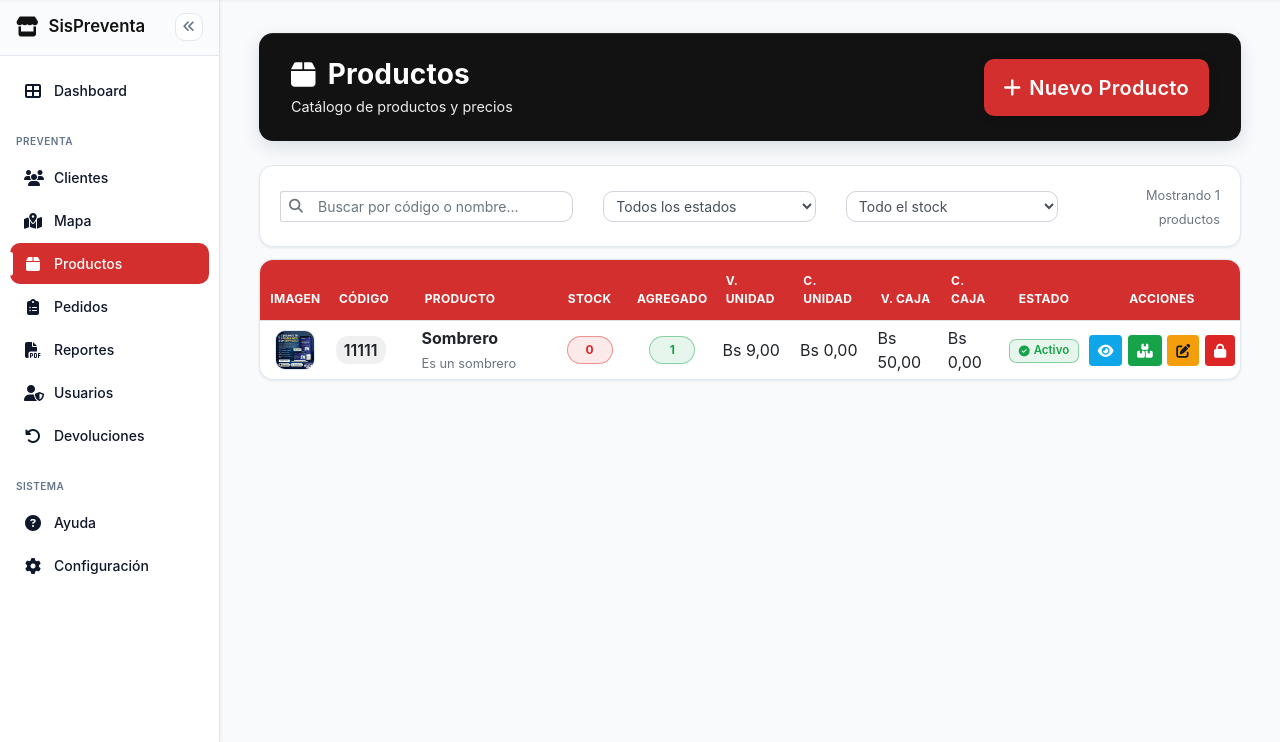
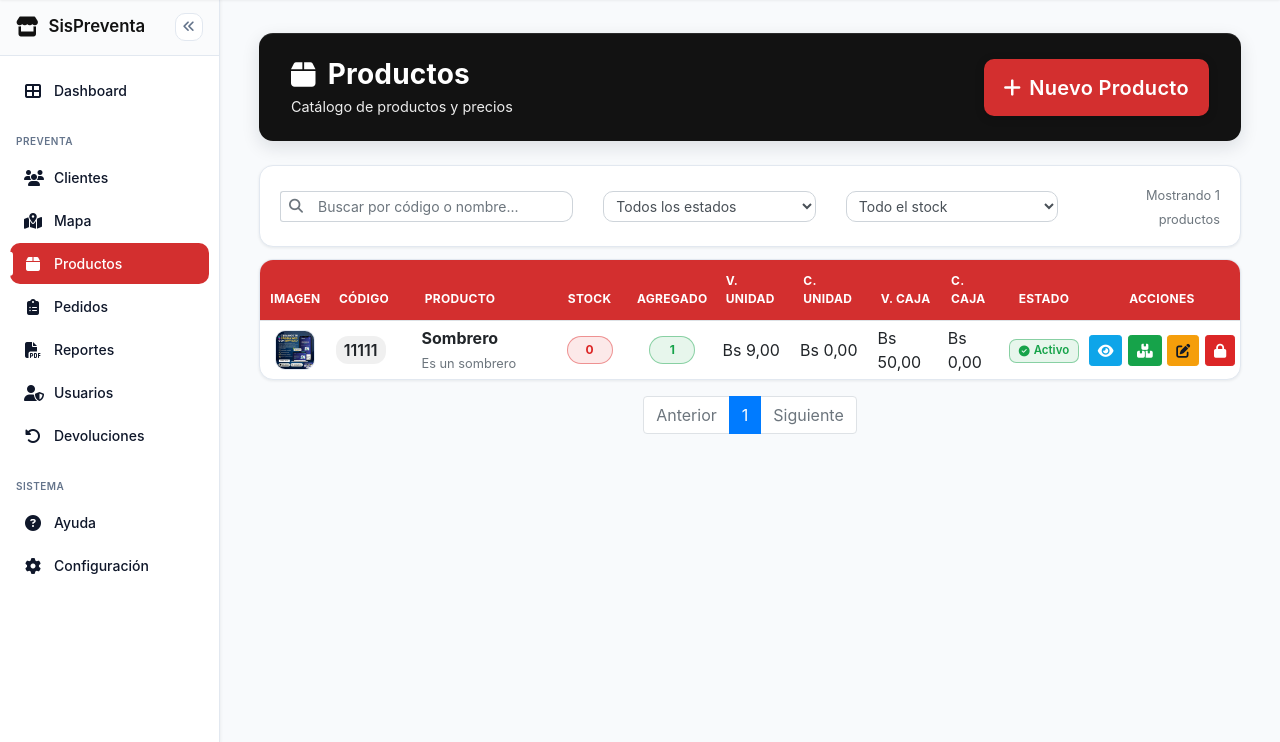
Before and after one commit to Guilder23/Sistema-Preventa, a Django app: page /productos/ in a window 1280 px wide. Shown: the part 57-799 px from the top of the page. Run offline with Django 5.2, Linux system fonts and the light colour scheme; a user stored in the database is signed in; data comes from the database, SQL or seed files in the repository; tables that the repository leaves empty hold one stand-in row (values such as "Sample post"); some libraries are stand-ins or nearby versions.

Commit message:
Paginacion en GESTION DE PRODUCTOS

```diff
--- a/apps/productos/views.py
+++ b/apps/productos/views.py
@@ -61,11 +61,24 @@ def listar_productos(request):
         )
     )
 
+    # PAGINACIÓN
+    from django.core.paginator import Paginator, EmptyPage, PageNotAnInteger
+    page = request.GET.get("page", 1)
+    paginator = Paginator(productos, 10)  # 10 productos por página
+    try:
+        page_obj = paginator.page(page)
+    except PageNotAnInteger:
+        page_obj = paginator.page(1)
+    except EmptyPage:
+        page_obj = paginator.page(paginator.num_pages)
+
     return render(
         request,
         "productos/productos.html",
         {
-            "productos": productos,
+            "productos": page_obj.object_list,
+            "page_obj": page_obj,
+            "paginator": paginator,
             "q": q,
             "estado": estado,
             "stock": stock,
--- a/templates/productos/productos.html
+++ b/templates/productos/productos.html
@@ -155,6 +155,38 @@
     {% include 'productos/modals/inventario.html' %}
     {% include 'productos/modals/elimina.html' %}
 </div>
+
+<!-- Controles de paginación -->
+{% if page_obj %}
+<nav aria-label="Paginación de productos" class="mt-3">
+    <ul class="pagination justify-content-center">
+        {% if page_obj.has_previous %}
+            <li class="page-item">
+                <a class="page-link" href="?q={{ q }}&estado={{ estado }}&stock={{ stock }}&page={{ page_obj.previous_page_number }}">Anterior</a>
+            </li>
+        {% else %}
+            <li class="page-item disabled"><span class="page-link">Anterior</span></li>
+        {% endif %}
+
+        {% for num in paginator.page_range %}
+            {% if page_obj.number == num %}
+                <li class="page-item active"><span class="page-link">{{ num }}</span></li>
+            {% elif num > page_obj.number|add:'-3' and num < page_obj.number|add:'3' %}
+                <li class="page-item"><a class="page-link" href="?q={{ q }}&estado={{ estado }}&stock={{ stock }}&page={{ num }}">{{ num }}</a></li>
+            {% endif %}
+        {% endfor %}
+
+        {% if page_obj.has_next %}
+            <li class="page-item">
+                <a class="page-link" href="?q={{ q }}&estado={{ estado }}&stock={{ stock }}&page={{ page_obj.next_page_number }}">Siguiente</a>
+            </li>
+        {% else %}
+            <li class="page-item disabled"><span class="page-link">Siguiente</span></li>
+        {% endif %}
+    </ul>
+</nav>
+{% endif %}
+</div>
 {% endblock %}
 
 {% block scripts_extra %}
```
